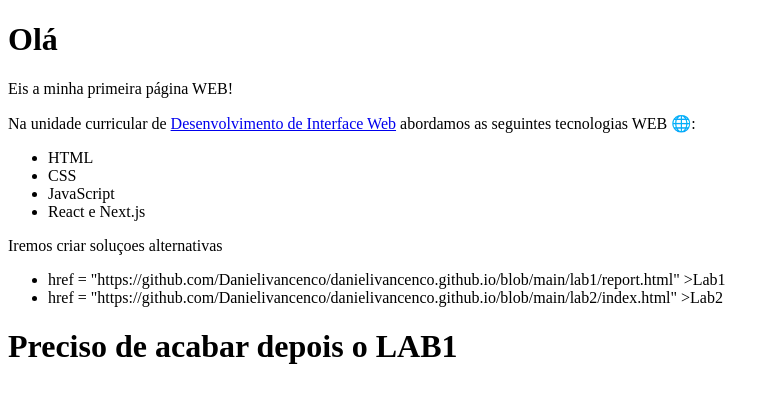
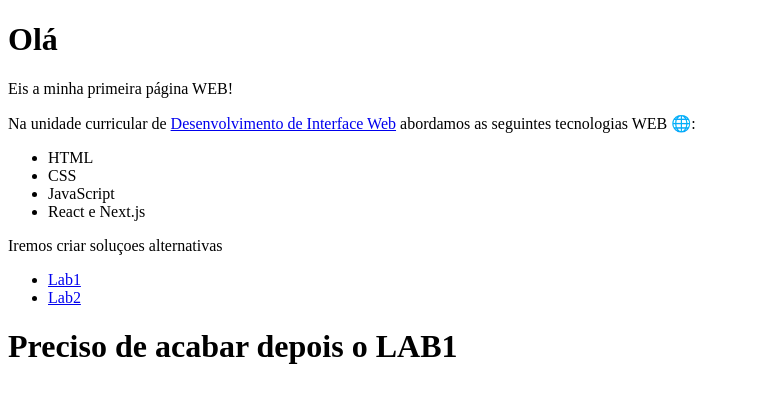
Before and after one commit to Danielivancenco/Danielivancenco, a plain HTML site: page lab1/report.html in a window 1280 px wide. Shown: the whole page, without its empty margins (0-778 px from the left). Drawn offline with Linux system fonts and the light colour scheme.

Commit message:
Hyperlink a funcionar

```diff
--- a/lab1/report.html
+++ b/lab1/report.html
@@ -22,8 +22,8 @@
         <p>Iremos criar soluçoes alternativas</p>
 
      <ul>
-        <li>href = "https://github.com/Danielivancenco/danielivancenco.github.io/blob/main/lab1/report.html" >Lab1 </li>
-        <li>href = "https://github.com/Danielivancenco/danielivancenco.github.io/blob/main/lab2/index.html" >Lab2 </li>
+        <li> <a href = "https://github.com/Danielivancenco/danielivancenco.github.io/blob/main/lab1/report.html" >Lab1 </a> </li>
+        <li> <a href = "https://github.com/Danielivancenco/danielivancenco.github.io/blob/main/lab2/index.html" >Lab2 </a> </li>
      </ul>
 
 
```
